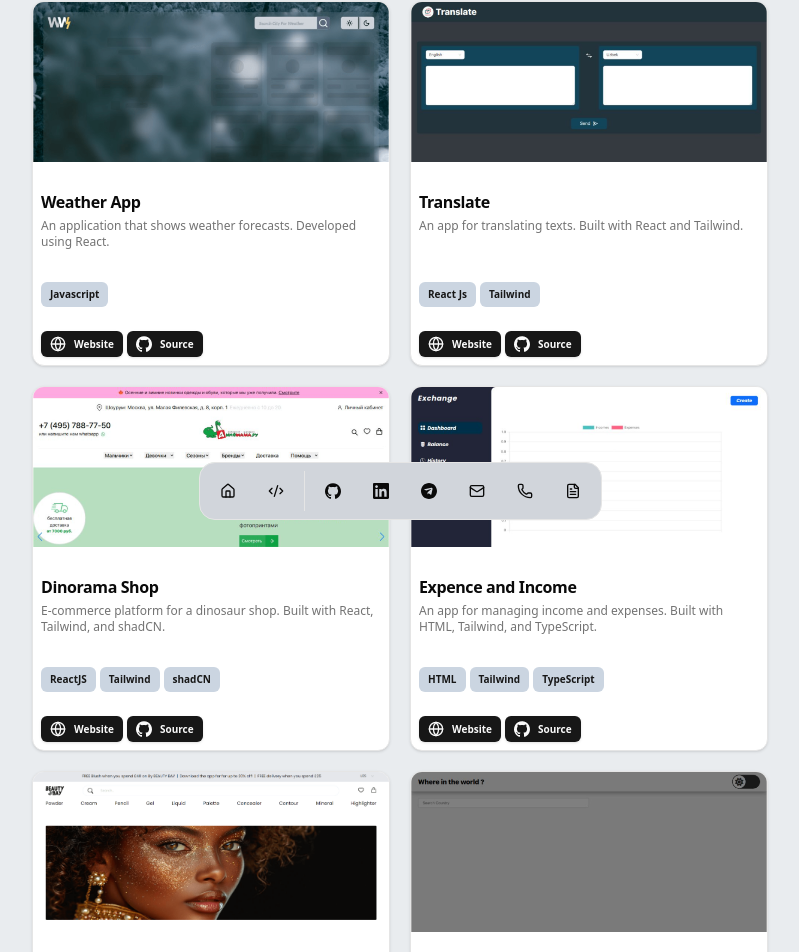
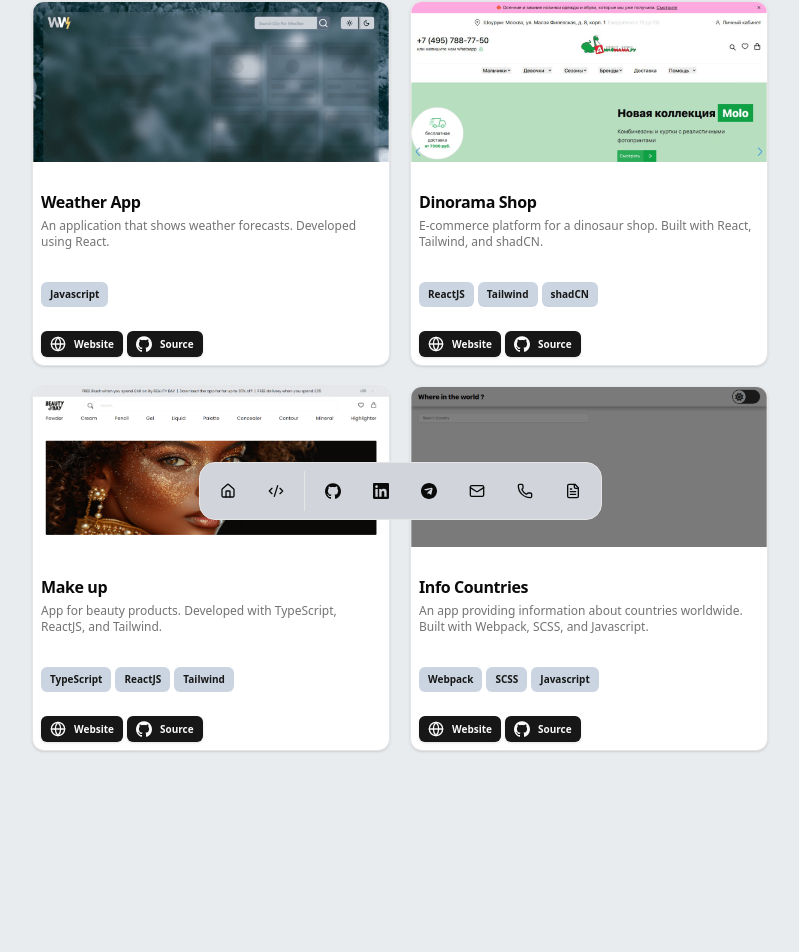
Before and after one commit to sindorcoder/sindorcoder, a React (Vite) app: page /projects in a window 1280 px wide. Shown: the part 268-1220 px from the top of the page, without its empty margins (240-1039 px from the left). After the commit the page ends 1131 px from the top, so only its background shows below. Built offline with nearby package versions, Linux system fonts and the light colour scheme.

Commit message:
remove no active project

```diff
--- a/src/data/index.jsx
+++ b/src/data/index.jsx
@@ -1,7 +1,4 @@
-import translate from "../assets/images/translate.png";
-
 import dinorama from "../assets/images/dinorama.png";
-import expence from "../assets/images/exchange.png";
 import makeUps from "../assets/images/makeUps.png";
 import weather from "../assets/images/weather.png";
 import info from "../assets/images/info.png";
@@ -51,24 +48,6 @@ const projectData = [
   },
 
   {
-    title: "Translate",
-    text: "An app for translating texts. Built with React and Tailwind.",
-    links: [
-      {
-        type: "Website",
-        href: "https://translate-six-pi.vercel.app/",
-        icon: <Icons.globe />,
-      },
-      {
-        type: "Source",
-        href: "https://github.com/sindorcoder/Translate",
-        icon: <Icons.github />,
-      },
-    ],
-    type: ["React Js", "Tailwind"],
-    image: translate,
-  },
-  {
     title: "Dinorama Shop",
     text: "E-commerce platform for a dinosaur shop. Built with React, Tailwind, and shadCN.",
     links: [
@@ -85,24 +64,6 @@ const projectData = [
     ],
     type: ["ReactJS", "Tailwind", "shadCN"],
     image: dinorama,
-  },
-  {
-    title: "Expence and Income",
-    text: "An app for managing income and expenses. Built with HTML, Tailwind, and TypeScript.",
-    links: [
-      {
-        type: "Website",
-        href: "https://exchange-sable.vercel.app/",
-        icon: <Icons.globe />,
-      },
-      {
-        type: "Source",
-        href: "https://github.com/sindorcoder/Exchange",
-        icon: <Icons.github />,
-      },
-    ],
-    type: ["HTML", "Tailwind", "TypeScript"],
-    image: expence,
   },
   {
     title: "Make up",
```
